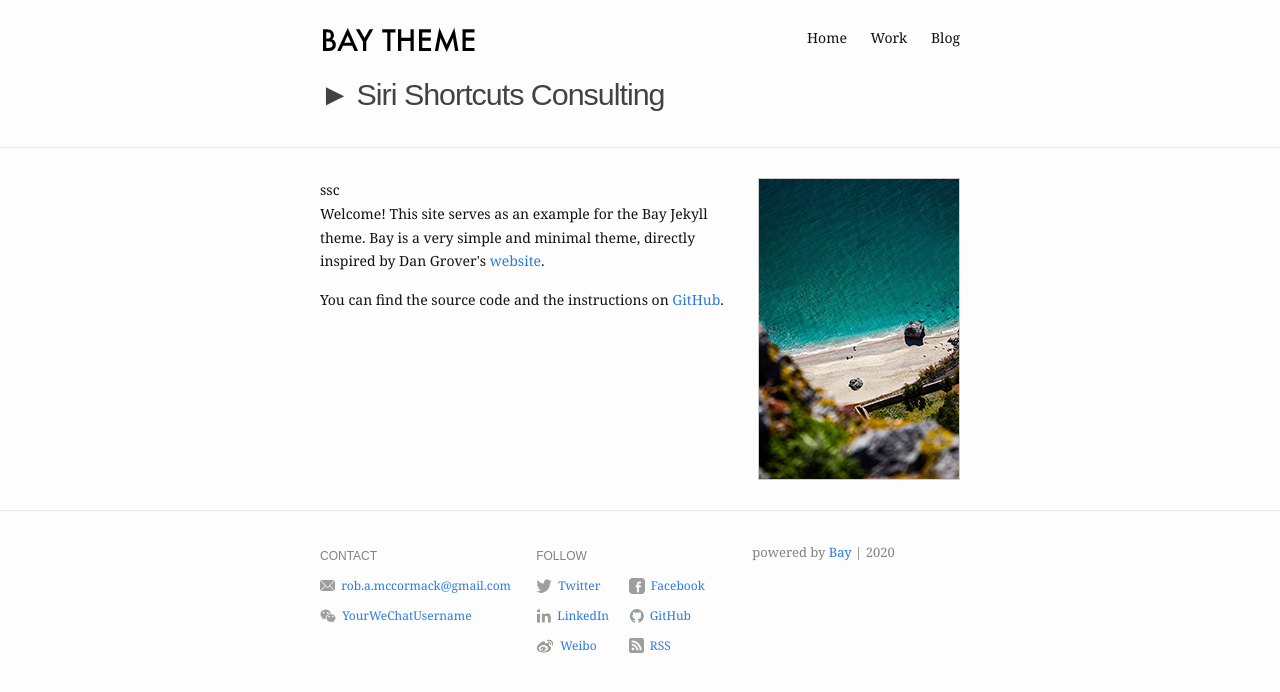
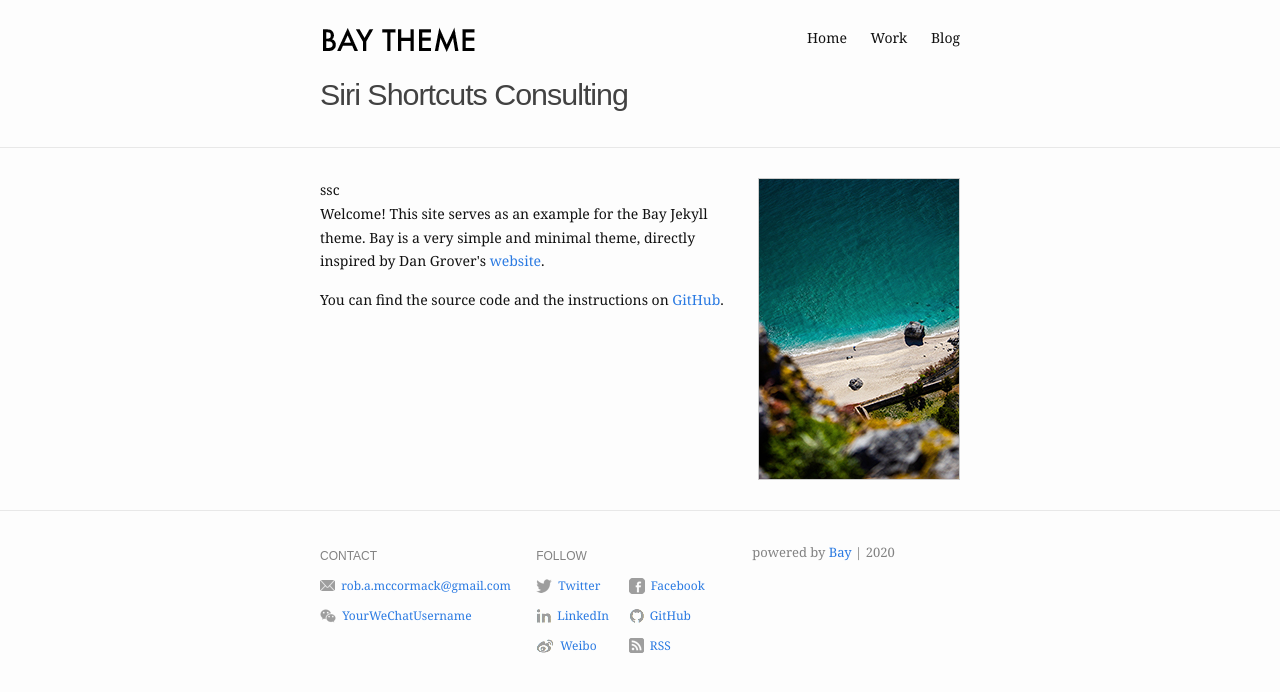
Before and after one commit to Rob-McCormack/ssc, a Jekyll site: the page built from docs/index.md, in a window 1280 px wide. Shown: the top 692 px of the page. Built offline with Jekyll 4.4.1, drawn with Linux system fonts in a browser that asks for light colours.

Commit message:
removed ►

```diff
--- a/docs/_includes/header.html
+++ b/docs/_includes/header.html
@@ -1,7 +1,7 @@
 <header class="site-header">
   <div class="wrapper">
     <a class="site-title" href="{{ "" | prepend: site.baseurl | prepend: site.url }}/">
-      <img src="{{ "/assets/img/title.png" | absolute_url }}" alt="{{ site.title }}" /><h3>► Siri Shortcuts Consulting</h3>
+      <img src="{{ "/assets/img/title.png" | absolute_url }}" alt="{{ site.title }}" /><h3>Siri Shortcuts Consulting</h3>
     </a>
 
     <nav class="site-nav">
```
